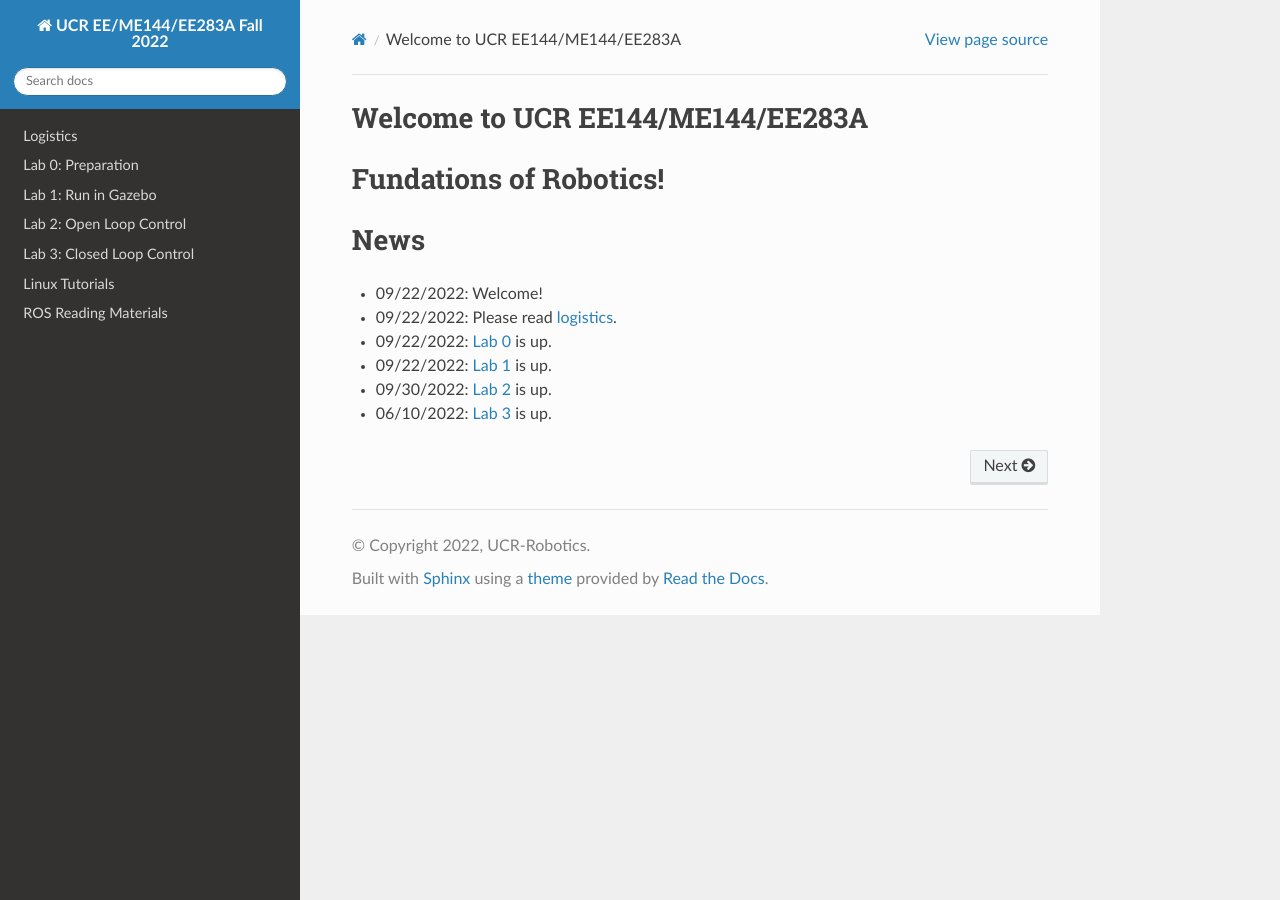
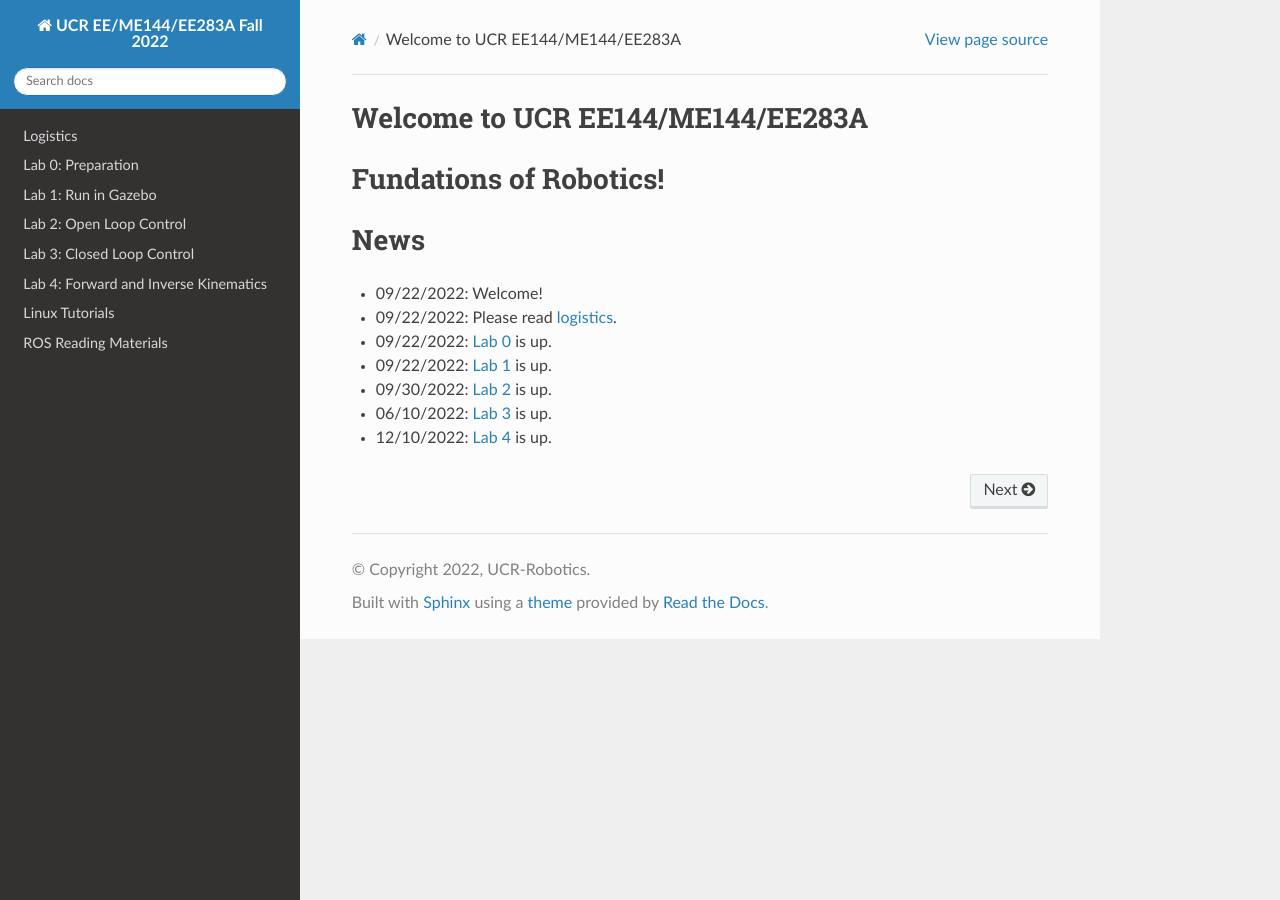
Before and after one commit to UCR-Robotics/ee144, a Sphinx documentation site: the page built from docs/index.rst, in a window 1280 px wide. Built offline with Sphinx 7.4.7 and the Read the Docs theme 2.0.0, drawn with Linux system fonts in a browser that asks for light colours.

Commit message:
Update index.rst

```diff
--- a/docs/index.rst
+++ b/docs/index.rst
@@ -30,3 +31,4 @@ News
 - 09/22/2022: `Lab 1 <lab1.html>`_ is up.
 - 09/30/2022: `Lab 2 <lab2.html>`_ is up.
 - 06/10/2022: `Lab 3 <lab3.html>`_ is up.
+- 12/10/2022: `Lab 4 <lab4.html>`_ is up.
```
Also changed, not shown: other parts of docs/index.rst (+1 -0 lines).
